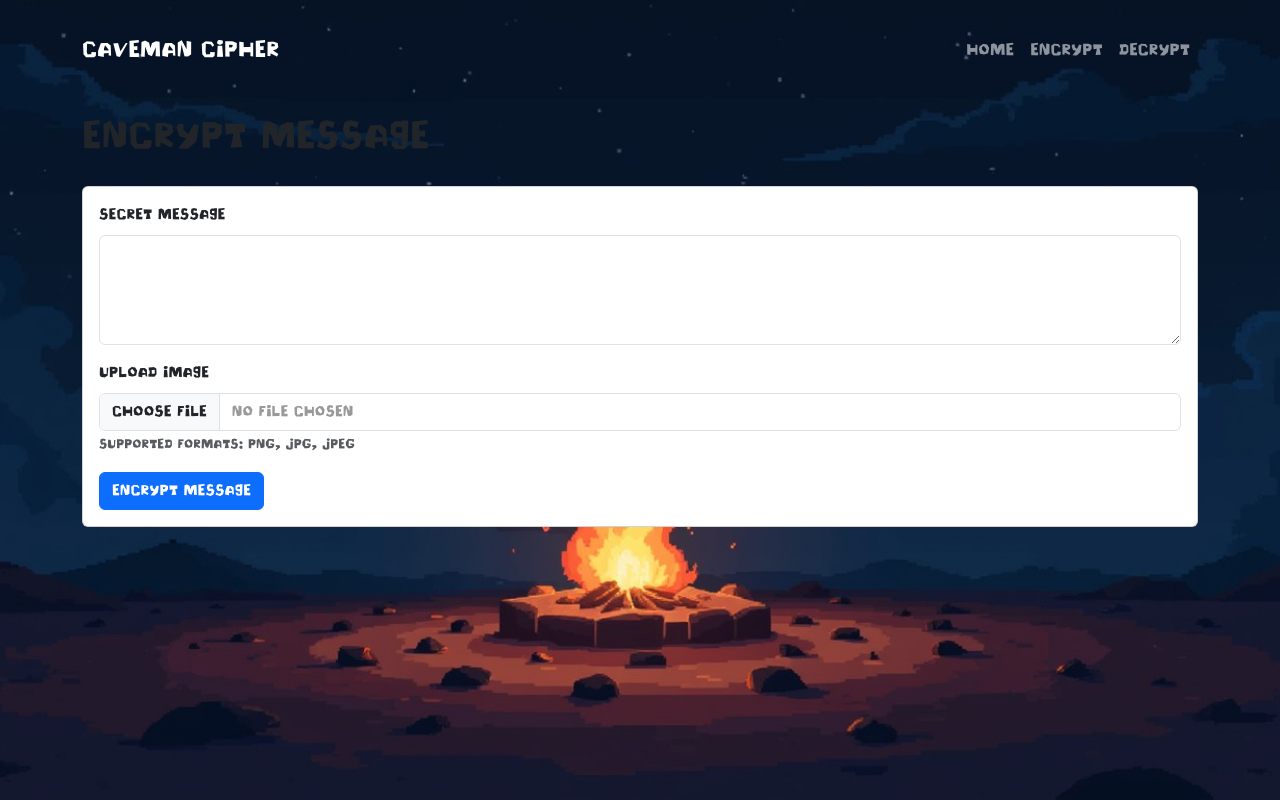
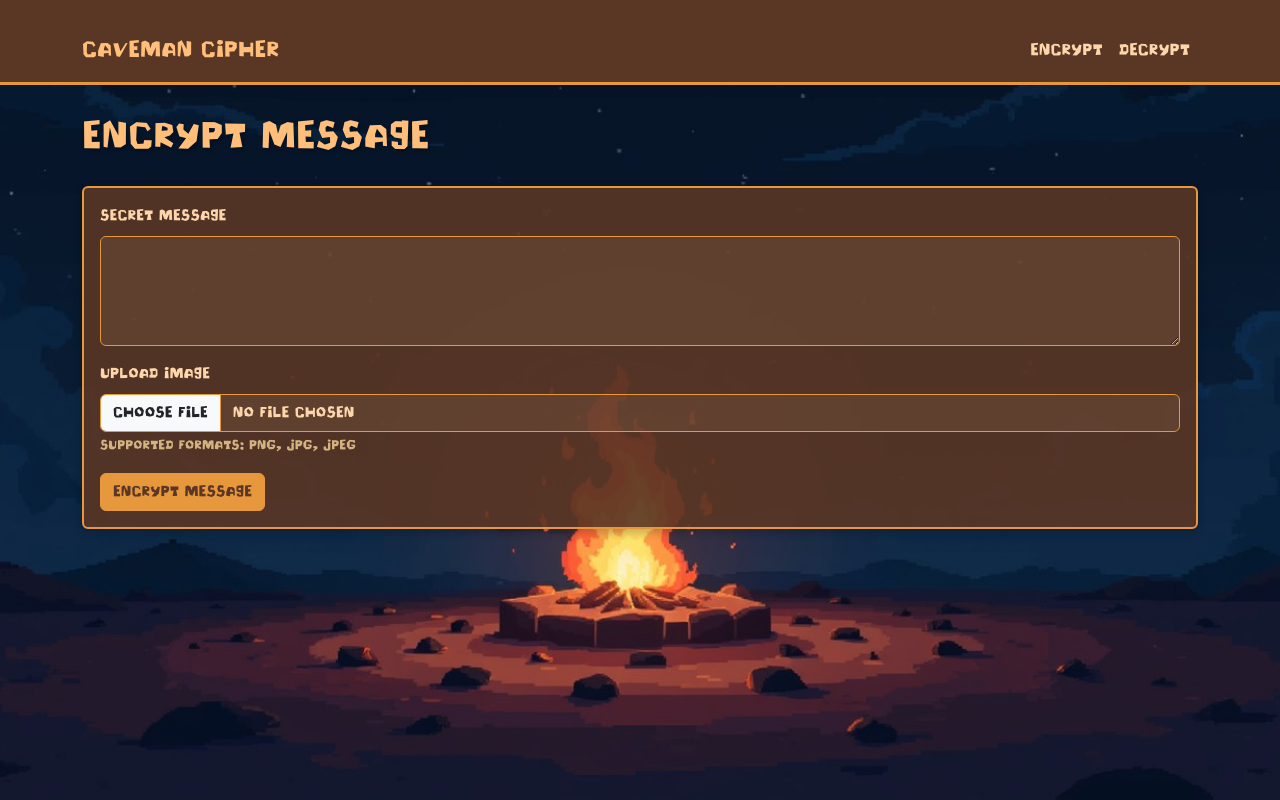
Before and after one commit to joe-magg/Bitcamp-2025, a Flask app: page /encrypt in a window 1280 px wide. Run offline with Flask 3, Linux system fonts and the light colour scheme.

Commit message:
created new color scheme and basic CSS styling and moved base.html styling to styles.css

```diff
--- a/static/styles.css
+++ b/static/styles.css
@@ -1,8 +1,124 @@
+:root {
+    --color-brown: #5A3725;
+    --color-orange: #E7973C;
+    --color-peach: #FFBF7B;
+    --color-sand: #FDD6AB;
+    --color-tan: #D4B380;
+    --color-bitcamp: #ff6f3f;
+    --color-midnight: #1a2e33;
+    --color-shell: #ebeae6;
+    --color-white: #fff;
+    --color-soil: #13192f;
+    --color-flame: #ff3f46;
+    --color-sky: #cbf3ff;
+}
+
 @font-face {
     font-family: 'Jello Stone';
     src: url('/static/fonts/jello-stone.ttf') format('truetype');
 }
 
 body {
-    font-family: 'Jello Stone', sans-serif; /* Apply the font globally */
+    font-family: 'Jello Stone', sans-serif;
+    padding-top: 70px;
+    background-size: cover;
+    background-repeat: no-repeat;
+    background-position: center center;
+    background-attachment: fixed;
+    background-color: var(--color-brown);
+    min-height: 100vh;
+    color: var(--color-sand);
 }
+
+.navbar {
+    background-color: var(--color-brown);
+    border-bottom: 3px solid var(--color-orange);
+}
+
+.navbar-brand {
+    font-size: 1.5rem;
+    color: var(--color-peach) !important;
+}
+
+.nav-link {
+    color: var(--color-sand) !important;
+    transition: color 0.3s ease;
+}
+
+.nav-link:hover {
+    color: var(--color-orange) !important;
+}
+
+.nav-item {
+    font-size: 1.1rem;
+}
+
+.container {
+    margin-top: 20px;
+}
+
+.card {
+    background-color: rgba(90, 55, 37, 0.9);
+    border: 2px solid var(--color-orange);
+    box-shadow: 0 4px 8px rgba(0, 0, 0, 0.2);
+}
+
+.card-body {
+    color: var(--color-sand);
+}
+
+.form-control {
+    background-color: rgba(212, 179, 128, 0.1);
+    border: 1px solid var(--color-orange);
+    color: var(--color-sand);
+}
+
+.form-control:focus {
+    background-color: rgba(212, 179, 128, 0.2);
+    border-color: var(--color-peach);
+    color: var(--color-white);
+    box-shadow: 0 0 0 0.25rem rgba(231, 151, 60, 0.25);
+}
+
+.form-control::placeholder {
+    color: var(--color-tan);
+}
+
+.btn-primary {
+    background-color: var(--color-orange);
+    border-color: var(--color-orange);
+    color: var(--color-brown);
+}
+
+.btn-primary:hover {
+    background-color: var(--color-peach);
+    border-color: var(--color-peach);
+    color: var(--color-brown);
+}
+
+.btn-success {
+    background-color: var(--color-peach);
+    border-color: var(--color-orange);
+    color: var(--color-brown);
+}
+
+.btn-success:hover {
+    background-color: var(--color-orange);
+    border-color: var(--color-peach);
+    color: var(--color-brown);
+}
+
+h1, h2, h3, h4, h5, h6 {
+    color: var(--color-peach);
+    text-shadow: 2px 2px 4px rgba(0, 0, 0, 0.3);
+}
+
+.form-text {
+    color: var(--color-tan) !important;
+}
+
+.preview-image {
+    border: 3px solid var(--color-orange);
+    border-radius: 8px;
+    box-shadow: 0 4px 8px rgba(0, 0, 0, 0.3);
+}
--- a/templates/base.html
+++ b/templates/base.html
@@ -8,51 +8,16 @@
     <link href="{{ url_for('static', filename='styles.css') }}" rel="stylesheet">
     <style>
         body {
-            font-family: 'Jello Stone', sans-serif; /* Apply your custom font globally */
-            padding-top: 70px; /* Adjusted for fixed navbar height */
             background-image: url("{{ url_for('static', filename='WildernessCampfire.jpg') }}");
-            background-size: cover;
-            background-repeat: no-repeat;
-            background-position: center center;
-            background-attachment: fixed;
-            background-color: #f8f9fa;
-
-            min-height: 100vh;
-        }
-        .navbar-brand {
-            font-size: 1.5rem;
-        }
-        .nav-item {
-            font-size: 1.1rem;
-        }
-        .container {
-            margin-top: 20px;
-        }
-        .form-control {
-            color: #999;
-            background-color: transparent;
-        }
-        .form-control:focus {
-            color: #999;
-            background-color: transparent;
-        }
-        .form-control::placeholder {
-            color: #999;
-        }
-        h1, h2, h3 {
-            font-family: 'Jello Stone', sans-serif;
         }
     </style>
 </head>
 <body>
     <nav class="navbar navbar-expand navbar-dark fixed-top">
         <div class="container">
-            <a class="navbar-brand" href="{{ url_for('home') }}">Caveman Cipher</a>
+            <a class="navbar-brand" href="{{ url_for('encrypt') }}">Caveman Cipher</a>
             <div class="navbar-collapse justify-content-end" id="navbarNav">
                 <ul class="navbar-nav ms-auto">
-                    <li class="nav-item">
-                        <a class="nav-link" href="{{ url_for('home') }}">Home</a>
-                    </li>
                     <li class="nav-item">
                         <a class="nav-link" href="{{ url_for('encrypt') }}">Encrypt</a>
                     </li>
```
